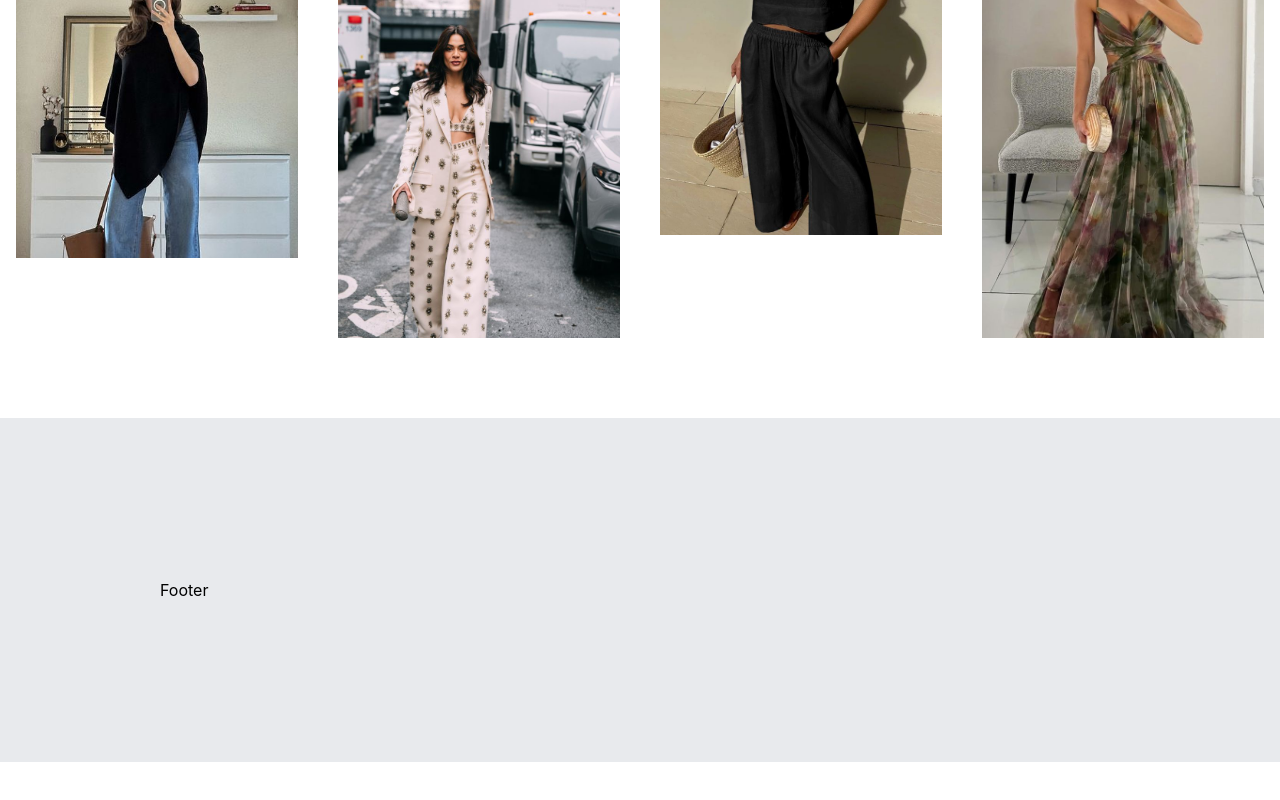
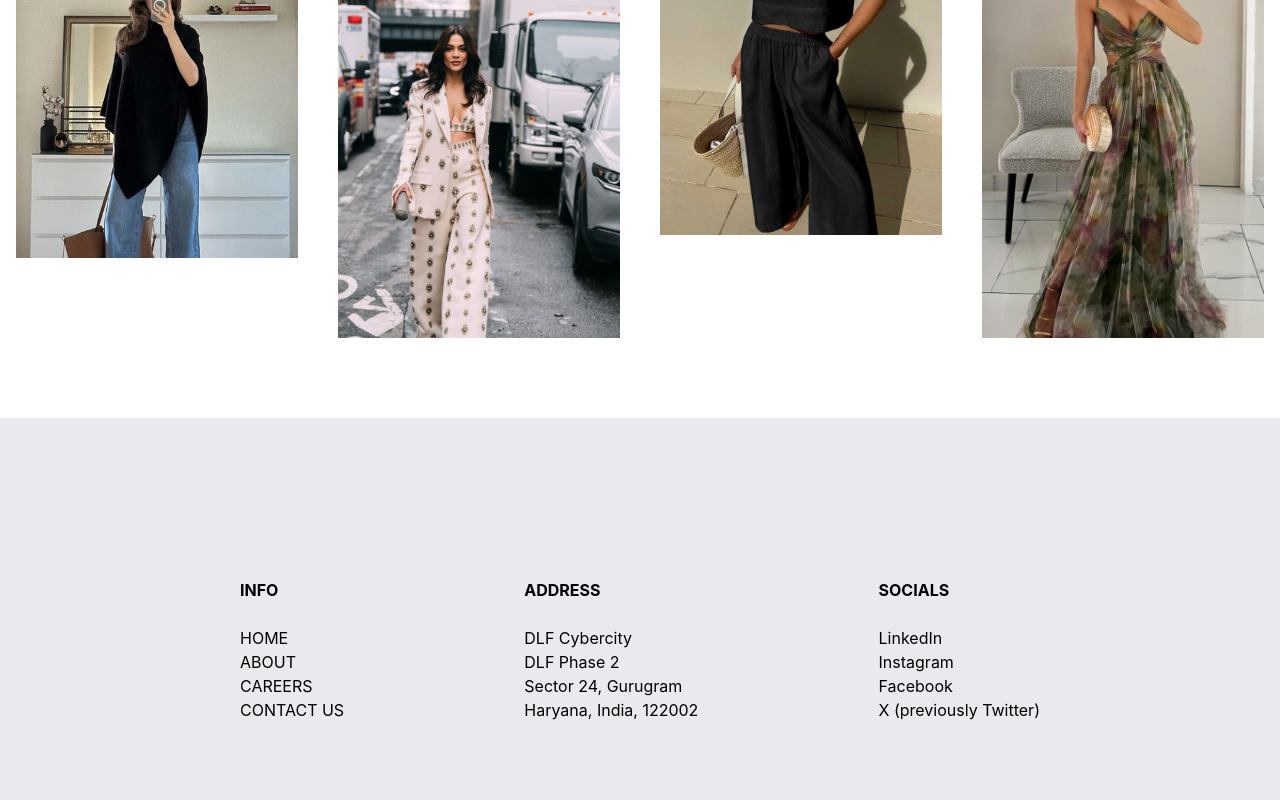
Before and after one commit to kritikatripathi03/fabery-collections, a React (Vite) app: page / in a window 1280 px wide. Shown: the part 2618-3418 px from the top of the page. Before the commit the page ends 3380 px from the top, so only its background shows below. Built offline with nearby package versions, Linux system fonts and the light colour scheme.

Commit message:
Footer finalised

```diff
--- a/src/components/Footer.jsx
+++ b/src/components/Footer.jsx
@@ -1,8 +1,31 @@
 export default function Footer() {
     return (
         <div className="bg-gray-300/50">
-            <div className="px-40 py-40">
-                Footer
+            <div className="flex flex-row items-center justify-between px-60 py-40">
+                <div className="flex flex-col">
+                    <span className="font-bold">INFO</span>
+                    <br />
+                    <span><a href="#" className="hover:underline">HOME</a></span>
+                    <span><a href="#" className="hover:underline">ABOUT</a></span>
+                    <span><a href="#" className="hover:underline">CAREERS</a></span>
+                    <span><a href="#" className="hover:underline">CONTACT US</a></span>
+                </div>
+                <div className="flex flex-col">
+                    <span className="font-bold">ADDRESS</span>
+                    <br />
+                    <span><a href="#" className="hover:underline">DLF Cybercity</a></span>
+                    <span><a href="#" className="hover:underline">DLF Phase 2</a></span>
+                    <span><a href="#" className="hover:underline">Sector 24, Gurugram</a></span>
+                    <span><a href="#" className="hover:underline">Haryana, India, 122002</a></span>
+                </div>
+                <div className="flex flex-col">
+                    <span className="font-bold">SOCIALS</span>
+                    <br />
+                    <span><a href="#" className="hover:underline">LinkedIn</a></span>
+                    <span><a href="#" className="hover:underline">Instagram</a></span>
+                    <span><a href="#" className="hover:underline">Facebook</a></span>
+                    <span><a href="#" className="hover:underline">X (previously Twitter)</a></span>
+                </div>
             </div>
         </div>
     )
```
